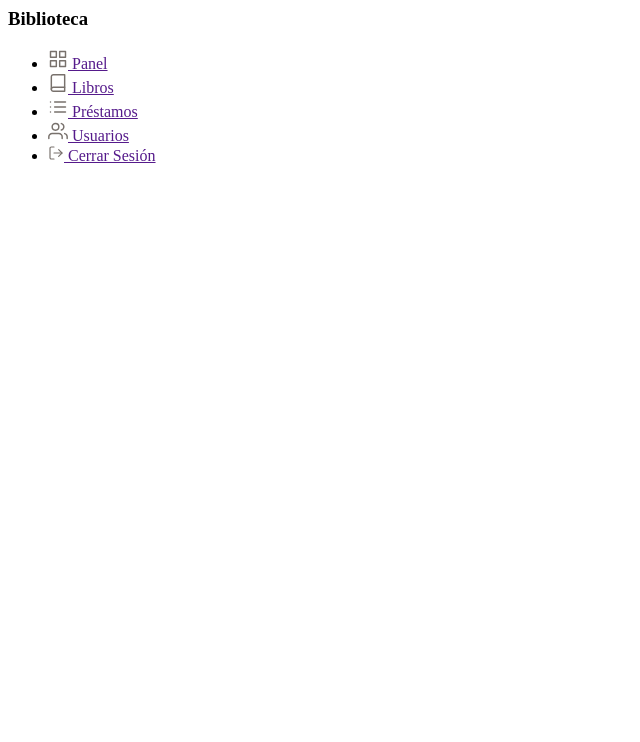
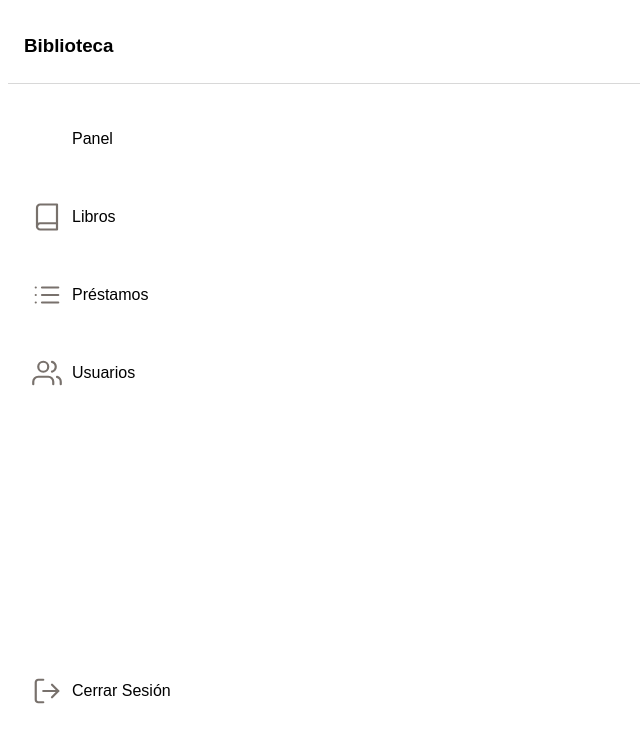
Before and after one commit to MaxisFront/Biblioteca-UNACH, a plain HTML site: page src/components/sidebar.html in a window 1280 px wide. Shown: the whole page, without its empty margins (0-640 px from the left). Drawn offline with Linux system fonts and the light colour scheme.

Commit message:
fix: Hoja de estilos enlazada directamente al archivo html

```diff
--- a/src/components/sidebar.html
+++ b/src/components/sidebar.html
@@ -1,3 +1,8 @@
+<head>
+    <link rel="stylesheet" href="../components/sidebar.css">
+</head>
+
+<body>
     <div class="sidebar">
 
         <div class="sidebar-header">
@@ -55,3 +60,6 @@
         </div>
 
     </div>
+</body>
+
+</html>
```
Lines whose indentation alone changed are shown as unchanged.
